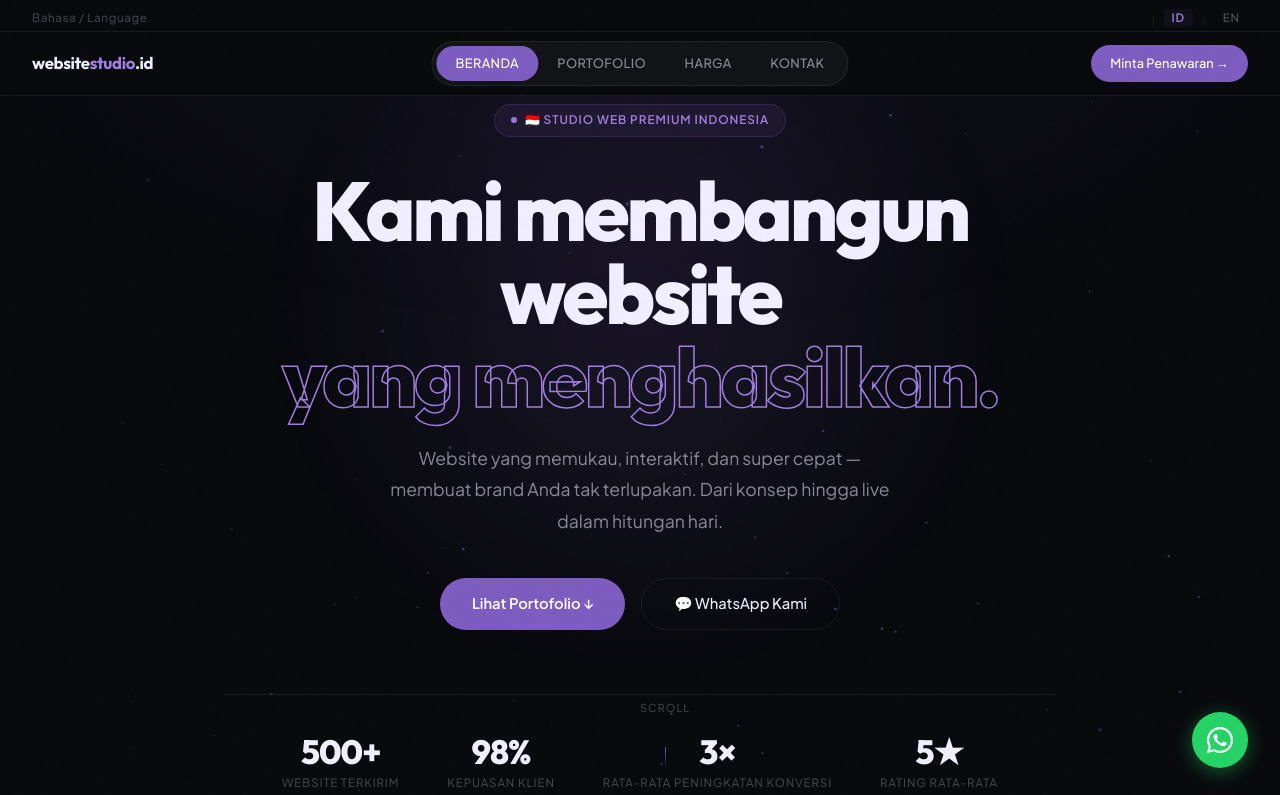
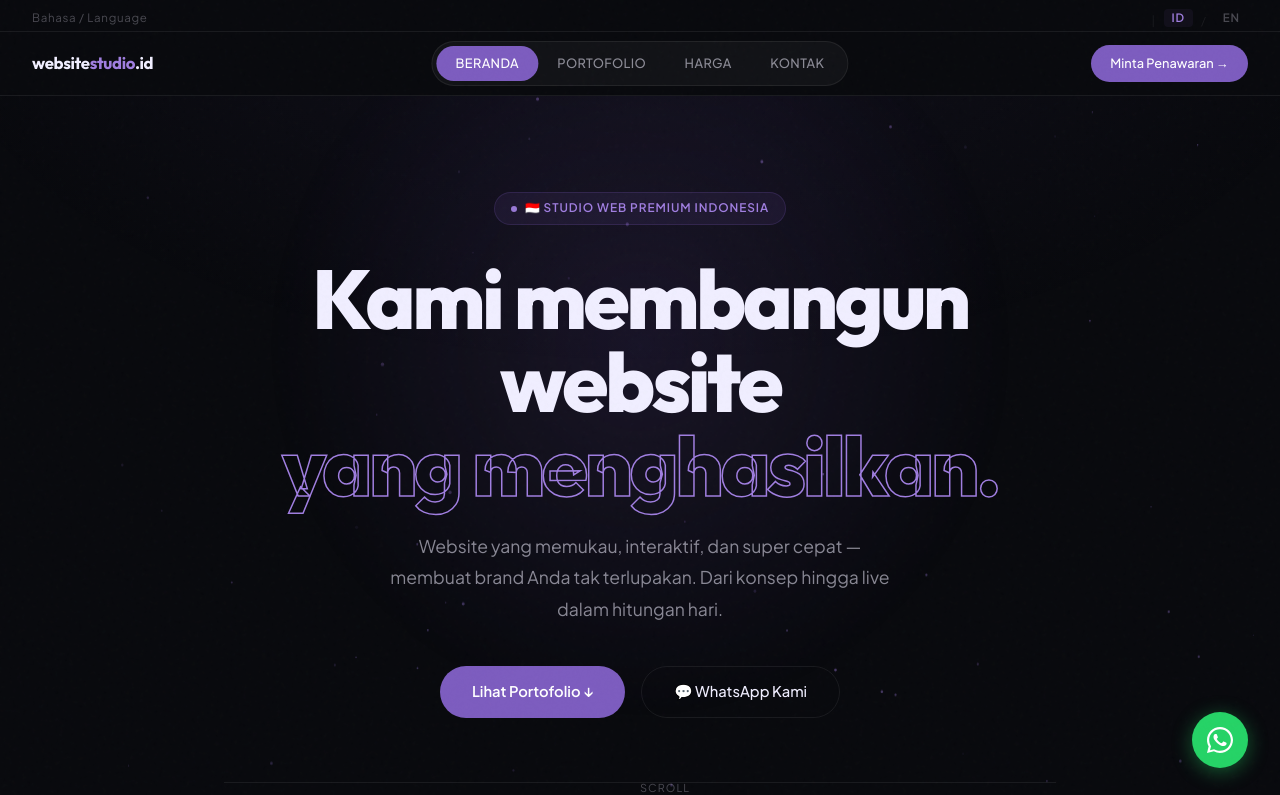
Before and after one commit to stranded-developer/websitestudio, a React (Vite) app: page / in a window 1280 px wide. Shown: the top 795 px of the page. Built offline with nearby package versions, Linux system fonts and the light colour scheme.

Commit message:
navbar fix + bilingual ID/EN

```diff
--- a/src/pages/Home.jsx
+++ b/src/pages/Home.jsx
@@ -56,7 +56,7 @@ export default function Home() {
   return (
     <>
       <style>{`
-        #home { position:relative; min-height:100dvh; display:flex; align-items:center; justify-content:center; overflow:hidden; padding-top:var(--header-h); }
+        #home { position:relative; min-height:100dvh; display:flex; flex-direction:column; align-items:center; justify-content:center; overflow:hidden; }
         .hero-bg { position:absolute; inset:0; z-index:0; }
         #particleCanvas { position:absolute; inset:0; width:100%; height:100%; }
         .hero-orb { position:absolute; width:780px; height:780px; border-radius:50%; background:radial-gradient(circle,rgba(124,92,191,.2) 0%,transparent 68%); top:50%; left:50%; transform:translate(-50%,-62%); pointer-events:none; animation:orbPulse 7s ease-in-out infinite; }
@@ -110,6 +110,7 @@ export default function Home() {
       `}</style>
 
       <section id="home">
+        <div style={{ height: "calc(96px + env(safe-area-inset-top))", flexShrink: 0, width: "100%", position: "relative", zIndex: 2 }} />
         <div className="hero-bg">
           <canvas ref={canvasRef} id="particleCanvas" />
           <div className="hero-orb" />
```
